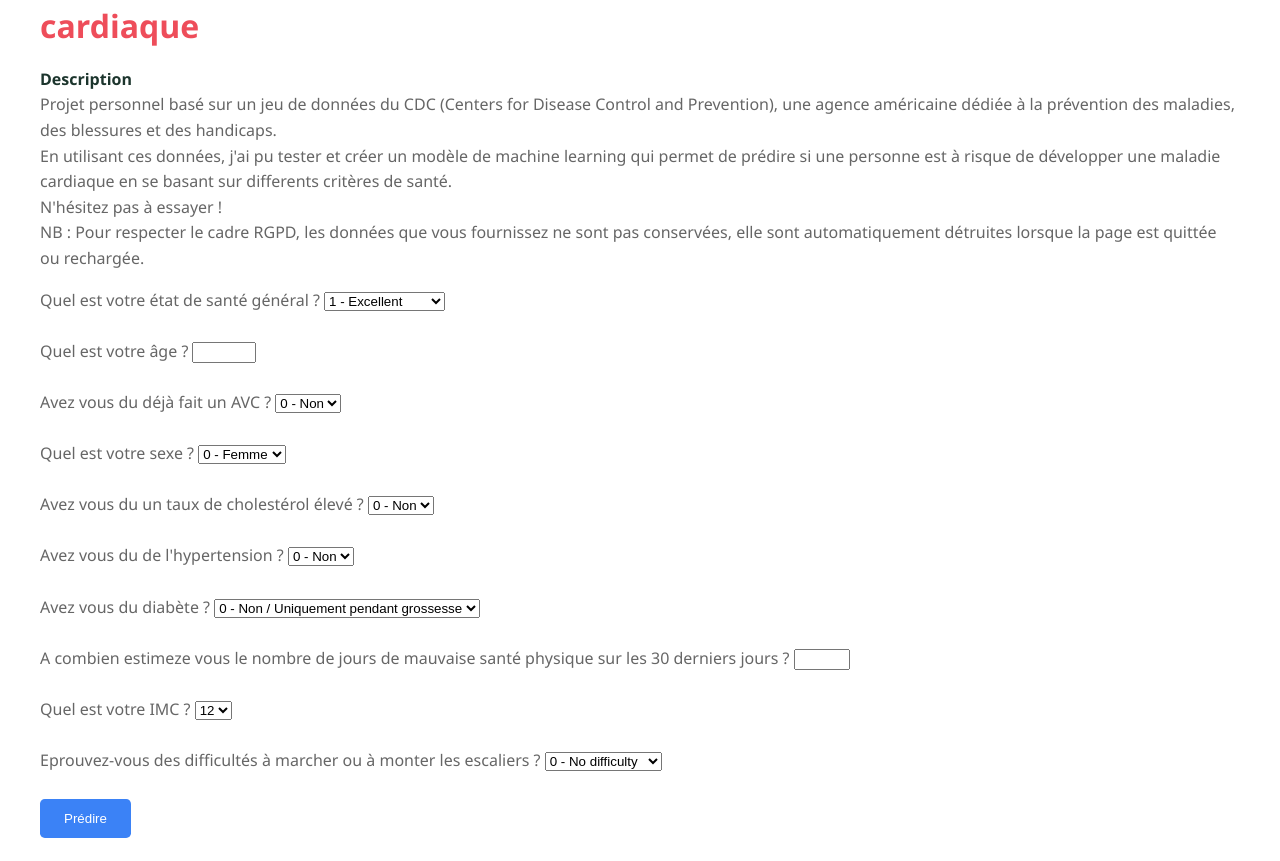
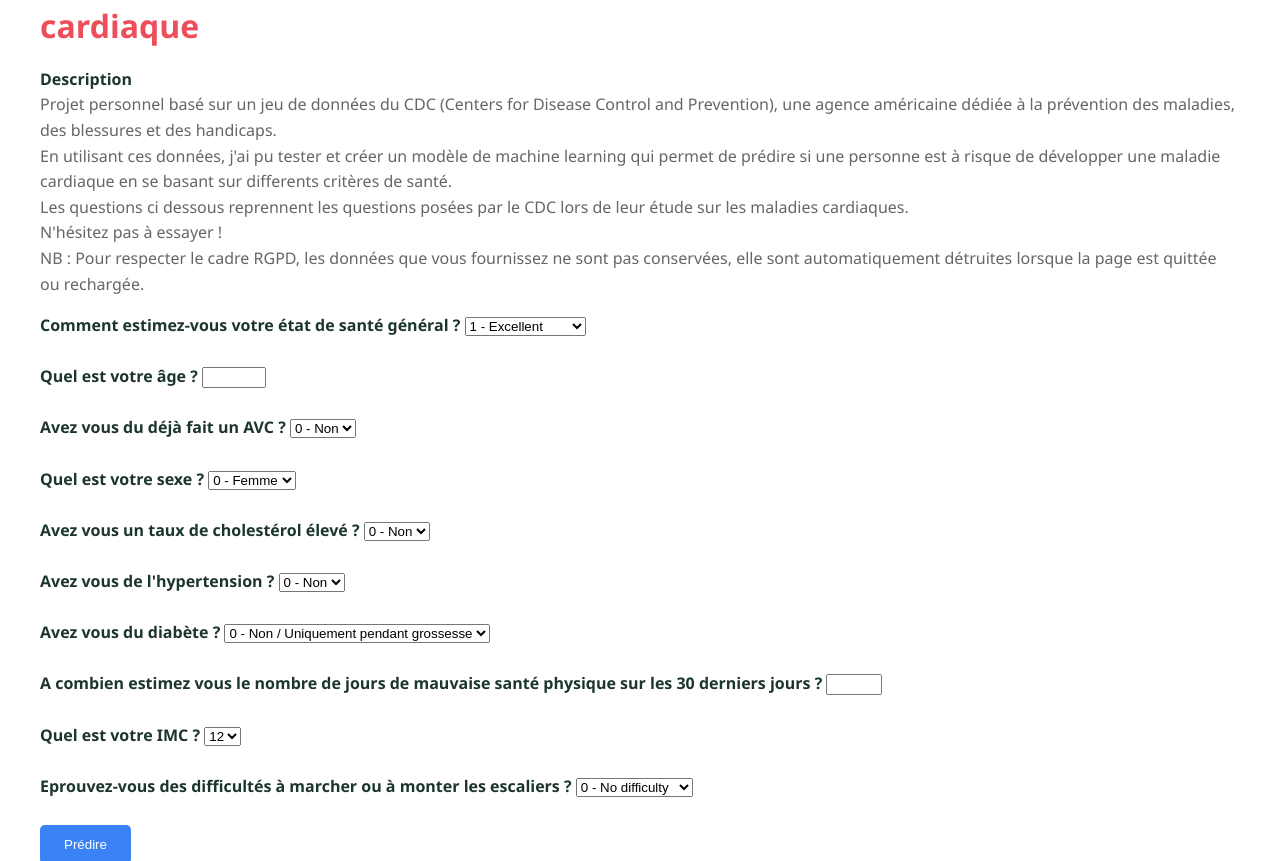
Before and after one commit to MaudGes/Maud_Gesbert-Portfolio, a Flask app: page /projects/heart_disease in a window 1280 px wide. Shown: the part 154-1015 px from the top of the page. Run offline with Flask 3, Linux system fonts and the light colour scheme.

Commit message:
Adding heart disease description_3

```diff
--- a/templates/projects/heart_disease/heart_disease.html
+++ b/templates/projects/heart_disease/heart_disease.html
@@ -11,6 +11,8 @@
     si une personne est à risque de développer une maladie cardiaque en se basant sur differents critères
     de santé.<br>
 
+    Les questions ci dessous reprennent les questions posées par le CDC lors de leur étude sur les maladies cardiaques.<br>
+
     N'hésitez pas à essayer !<br>
 
     NB : Pour respecter le cadre RGPD, les données que vous fournissez ne sont pas conservées,
@@ -20,7 +22,7 @@
 <form method="post" action="/projects/heart_disease" onsubmit="return convertAge();">
 
   <!-- General Health -->
-  <label>Quel est votre état de santé général ?
+  <label><important-text>Comment estimez-vous votre état de santé général ?</important-text>
     <select name="GenHlth" required>
       <option value="1">1 - Excellent</option>
       <option value="2">2 - Bon</option>
@@ -31,41 +33,41 @@
   </label><br><br>
 
   <!-- Âge réel -->
-  <label>Quel est votre âge ?
+  <label><important-text>Quel est votre âge ?</important-text>
     <input type="number" id="real_age" min="18" max="120" required>
     <input type="hidden" name="Age" id="Age">
   </label><br><br>
 
   <!-- Binaire & catégoriques -->
-  <label>Avez vous du déjà fait un AVC ?
+  <label><important-text>Avez vous du déjà fait un AVC ?</important-text>
     <select name="Stroke" required>
       <option value="0">0 - Non</option>
       <option value="1">1 - Oui</option>
     </select>
   </label><br><br>
 
-  <label>Quel est votre sexe ?
+  <label><important-text>Quel est votre sexe ?</important-text>
     <select name="Sex" required>
       <option value="0">0 - Femme</option>
       <option value="1">1 - Homme</option>
     </select>
   </label><br><br>
 
-  <label>Avez vous du un taux de cholestérol élevé ?
+  <label><important-text>Avez vous un taux de cholestérol élevé ?</important-text>
     <select name="HighChol" required>
       <option value="0">0 - Non</option>
       <option value="1">1 - Oui</option>
     </select>
   </label><br><br>
 
-  <label>Avez vous du de l'hypertension ?
+  <label><important-text>Avez vous de l'hypertension ?</important-text>
     <select name="HighBP" required>
       <option value="0">0 - Non</option>
       <option value="1">1 - Oui</option>
     </select>
   </label><br><br>
 
-  <label>Avez vous du diabète ?
+  <label><important-text>Avez vous du diabète ?</important-text>
     <select name="Diabetes" required>
       <option value="0">0 - Non / Uniquement pendant grossesse </option>
       <option value="1">1 - Pré-diabète</option>
@@ -74,12 +76,12 @@
   </label><br><br>
 
   <!-- Santé physique -->
-  <label>A combien estimeze vous le nombre de jours de mauvaise santé physique sur les 30 derniers jours ?
+  <label><important-text>A combien estimez vous le nombre de jours de mauvaise santé physique sur les 30 derniers jours ?</important-text>
     <input type="number" name="PhysHlth" min="0" max="30" required>
   </label><br><br>
 
   <!-- IMC : menu déroulant 12 à 98 -->
-  <label>Quel est votre IMC ?
+  <label><important-text>Quel est votre IMC ?</important-text>
     <select name="BMI" required>
       {% for i in range(12, 99) %}
         <option value="{{ i }}">{{ i }}</option>
@@ -88,7 +90,7 @@
   </label><br><br>
 
   <!-- Difficulté à marcher -->
-  <label>Eprouvez-vous des difficultés à marcher ou à monter les escaliers ?
+  <label><important-text>Eprouvez-vous des difficultés à marcher ou à monter les escaliers ?</important-text>
     <select name="DiffWalk" required>
       <option value="0">0 - No difficulty</option>
       <option value="1">1 - Has difficulty</option>
```
